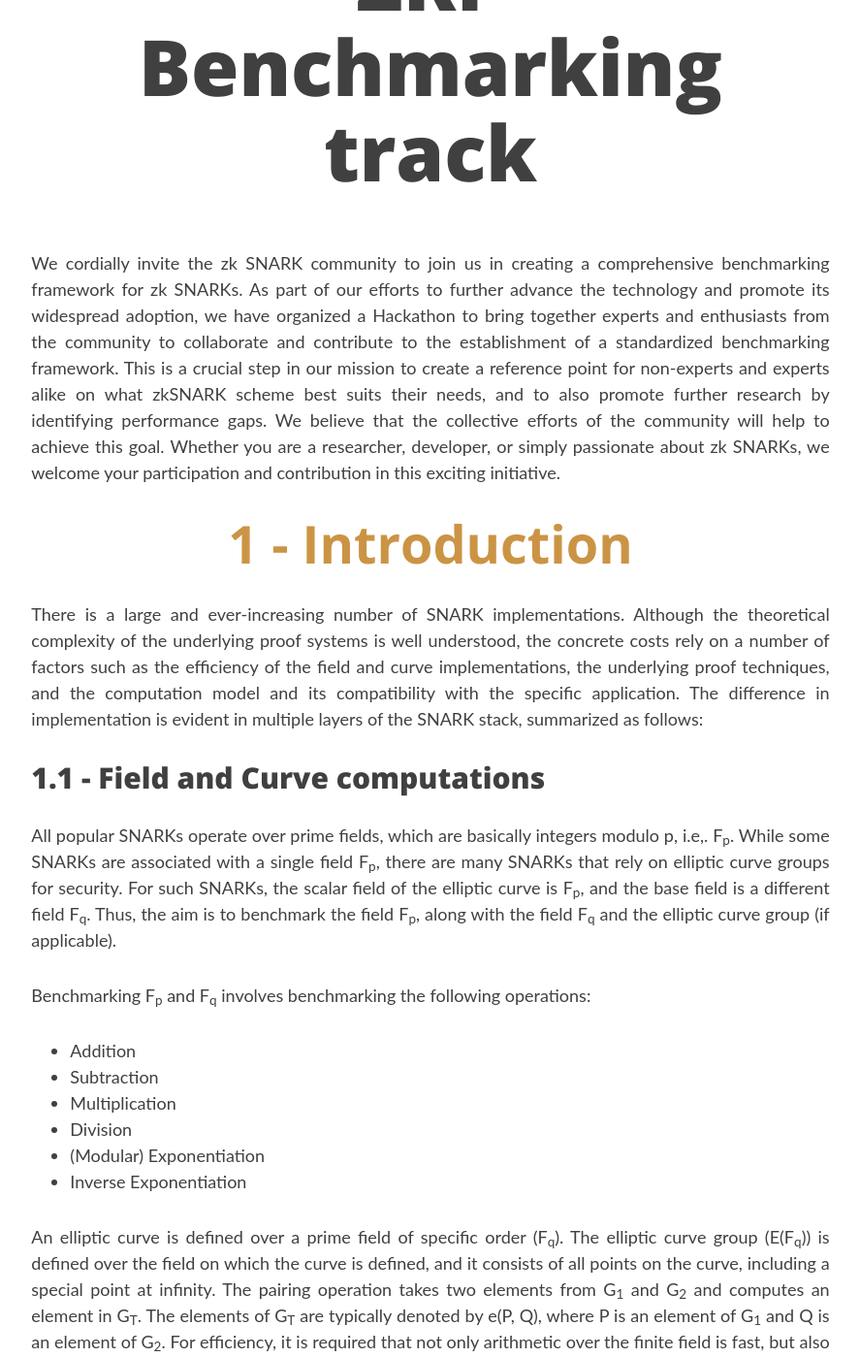
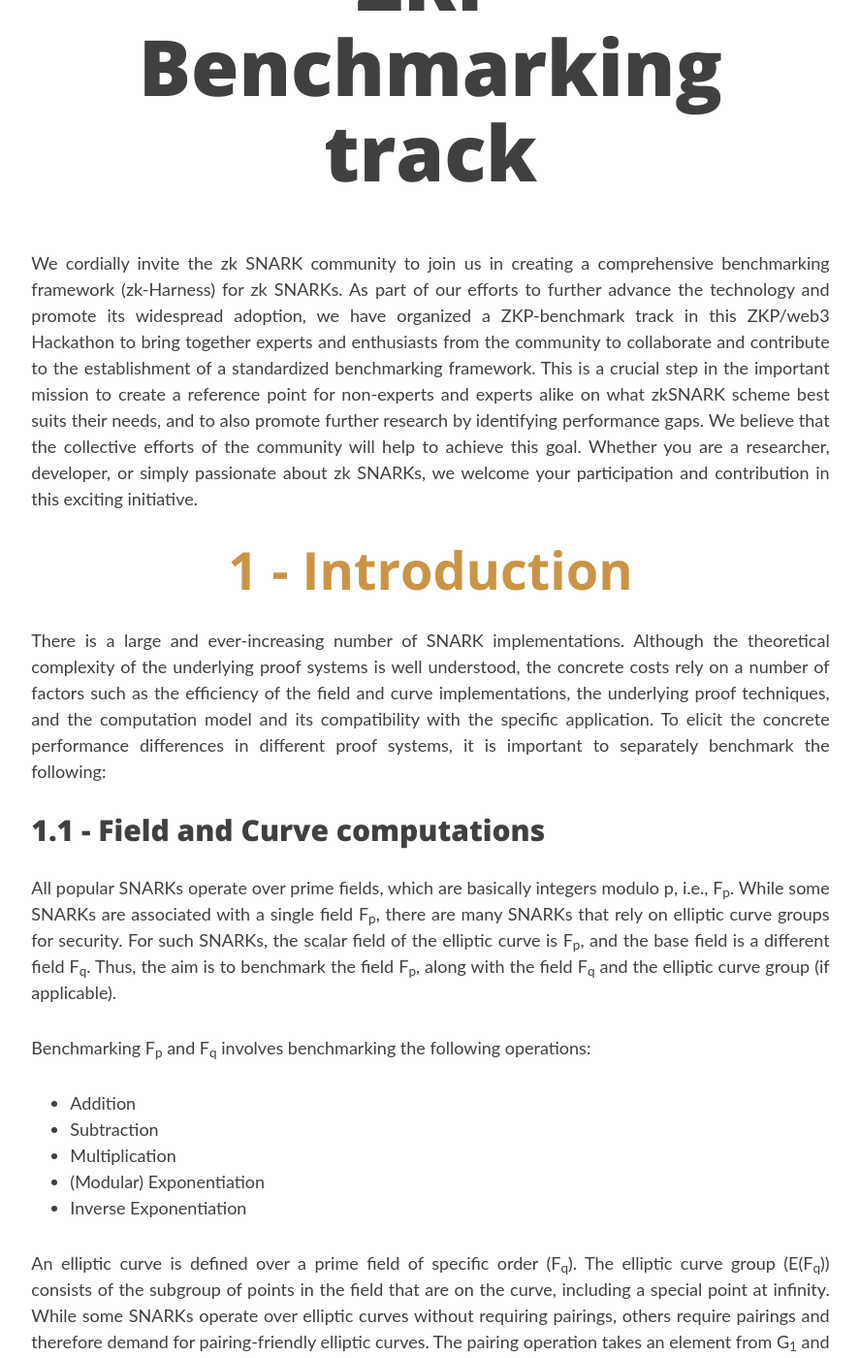
Before and after one commit to rdi-berkeley/zkp-web3-hackathon, a Jekyll site: the page built from _tracks/benchmarking_track.md, in a window 1280 px wide and 1400 px high, scrolled down 258 px. Shown: the whole window at 97% size, without its empty margins (196-1083 px from the left). Built offline with Jekyll 4.4.1, drawn with Linux system fonts in a browser that asks for light colours; nearby versions of some CDN libraries; comment, search, counter and statistics services are not loaded; some of the changed text lies outside the part shown.

Commit message:
Update benchmark track

```diff
--- a/_tracks/benchmarking_track.md
+++ b/_tracks/benchmarking_track.md
@@ -11,7 +11,7 @@ output:
 
 
 <div style="text-align: justify">
- <p>We cordially invite the zk SNARK community to join us in creating a comprehensive benchmarking framework for zk SNARKs. As part of our efforts to further advance the technology and promote its widespread adoption, we have organized a Hackathon to bring together experts and enthusiasts from the community to collaborate and contribute to the establishment of a standardized benchmarking framework. This is a crucial step in our mission to create a reference point for non-experts and experts alike on what zkSNARK scheme best suits their needs, and to also promote further research by identifying performance gaps. We believe that the collective efforts of the community will help to achieve this goal. Whether you are a researcher, developer, or simply passionate about zk SNARKs, we welcome your participation and contribution in this exciting initiative.</p>
+ <p>We cordially invite the zk SNARK community to join us in creating a comprehensive benchmarking framework (zk-Harness) for zk SNARKs. As part of our efforts to further advance the technology and promote its widespread adoption, we have organized a ZKP-benchmark track in this ZKP/web3 Hackathon to bring together experts and enthusiasts from the community to collaborate and contribute to the establishment of a standardized benchmarking framework. This is a crucial step in the important mission to create a reference point for non-experts and experts alike on what zkSNARK scheme best suits their needs, and to also promote further research by identifying performance gaps. We believe that the collective efforts of the community will help to achieve this goal. Whether you are a researcher, developer, or simply passionate about zk SNARKs, we welcome your participation and contribution in this exciting initiative. </p>
 </div>
 
 
@@ -20,26 +20,37 @@ output:
 </div>
 
 <div style="text-align: justify">
-    <p>There is a large and ever-increasing number of SNARK implementations. Although the theoretical complexity of the underlying proof systems is well understood, the concrete costs rely on a number of factors such as the efficiency of the field and curve implementations, the underlying proof techniques, and the computation model and its compatibility with the specific application. The difference in implementation is evident in multiple layers of the SNARK stack, summarized as follows:</p>
+    <p>There is a large and ever-increasing number of SNARK implementations. Although the theoretical complexity of the underlying proof systems is well understood, the concrete costs rely on a number of factors such as the efficiency of the field and curve implementations, the underlying proof techniques, and the computation model and its compatibility with the specific application. To elicit the concrete performance differences in different proof systems, it is important to separately benchmark the following:</p>
 
     <h2>1.1 - Field and Curve computations</h2>
-    <p>All popular SNARKs operate over prime fields, which are basically integers modulo p, i.e,. F<sub>p</sub>. While some SNARKs are associated with a single field F<sub>p</sub>, there are many SNARKs that rely on elliptic curve groups for security. For such SNARKs, the scalar field of the elliptic curve is F<sub>p</sub>, and the base field is a different field F<sub>q</sub>. Thus, the aim is to benchmark the field F<sub>p</sub>, along with the field F<sub>q</sub> and the elliptic curve group (if applicable).</p>
+    <p>All popular SNARKs operate over prime fields, which are basically integers modulo p, i.e., F<sub>p</sub>. While some SNARKs are associated with a single field F<sub>p</sub>, there are many SNARKs that rely on elliptic curve groups for security. For such SNARKs, the scalar field of the elliptic curve is F<sub>p</sub>, and the base field is a different field F<sub>q</sub>. Thus, the aim is to benchmark the field F<sub>p</sub>, along with the field F<sub>q</sub> and the elliptic curve group (if applicable).</p>
 
     <p>Benchmarking F<sub>p</sub> and F<sub>q</sub> involves benchmarking the following operations:</p>
     <ul>
         <li>Addition</li>
         <li>Subtraction</li>
         <li>Multiplication</li>
-        <li>Division</li>
         <li>(Modular) Exponentiation</li>
         <li>Inverse Exponentiation</li>
     </ul>
 
-    <p>An elliptic curve is defined over a prime field of specific order (F<sub>q</sub>). The elliptic curve group (E(F<sub>q</sub>)) is defined over the field on which the curve is defined, and it consists of all points on the curve, including a special point at infinity. The pairing operation takes two elements from G<sub>1</sub> and G<sub>2</sub> and computes an element in G<sub>T</sub>. The elements of G<sub>T</sub> are typically denoted by e(P, Q), where P is an element of G<sub>1</sub> and Q is an element of G<sub>2</sub>. For efficiency, it is required that not only arithmetic over the finite field is fast, but also fast arithmetic in the groups G<sub>1</sub> and G<sub>2</sub> as well as efficient pairings. Therefore, we intend to benchmark the following operations over pairing-friendly elliptic curves:</p>
+    <p>An elliptic curve is defined over a prime field of specific order (F<sub>q</sub>). The elliptic curve group (E(F<sub>q</sub>)) consists of the subgroup of points in the field that are on the curve, including a special point at infinity. While some SNARKs operate over elliptic curves without requiring pairings, others require pairings and therefore demand for pairing-friendly elliptic curves. The pairing operation takes an element from G<sub>1</sub> and an element from G<sub>2</sub> and computes an element in G<sub>T</sub>. The elements of G<sub>T</sub> are typically denoted by e(P, Q), where P is an element of G<sub>1</sub> and Q is an element of G<sub>2</sub>. For efficiency, it is required that not only is the finite field arithmetic fast, but also the arithmetic in groups G<sub>1</sub> and G<sub>2</sub> as well as pairings are efficient. Therefore, we intend to benchmark the following operations over pairing-friendly elliptic curves:</p>
+
     <ul>
-        <li>Scalar Multiplication (in G<sub>1</sub> and G<sub>2</sub>)</li>
-        <li>Multi-Scalar Multiplication (MSM)  (in G<sub>1</sub> and G<sub>2</sub>)</li>
-        <li>Parings</li>
+    <li>Scalar Multiplication</li>
+    <ul>
+        <li>in G for single elliptic curves</li>
+        <li>in G<sub>1</sub> and G<sub>2</sub> for pairing-friendly elliptic curves</li>
+    </ul>
+    <li>Multi-Scalar Multiplication (MSM)</li>
+    <ul>
+        <li>in G for single elliptic curves</li>
+        <li>in G<sub>1</sub> and G<sub>2</sub> for pairing-friendly elliptic curves</li>
+    </ul>
+    <li>Pairings</li>
+    <ul>
+        <li>for pairing-friendly elliptic curves</li>
+    </ul>
     </ul>
 
     <p>If you are unfamiliar with any of the above described concepts, you can find a good introduction <a href="https://eprint.iacr.org/2022/1400.pdf">here</a>.</p>
@@ -57,9 +68,12 @@ output:
     <p>All computations we want to prove do not belong to arithmetic modulo p. For instance, Z<sub>2^64</sub> or uint64/int64 is a popular data type in traditional programming languages. Or, we might want to prove arithmetic on a different field, say Z<sub>q</sub>. This usually happens when we want to verify elliptic-curve based cryptographic primitives. An example of this is supporting verification of ECDSA signatures. The native field of elliptic curve underlying the chosen SNARK typically differs from the base field of the secp256k1 curve (secp256k1 is not pairing friendly and hence does not present a suitable curve to instantiate SNARKs).</p>
 
     <h3>1.2.3 - Circuits for SNARK-optimized primitives</h3>
+    <p>One of the challenges in the practically using SNARKs is their inefficiency with regard to traditional hash algorithms, like SHA-2, and traditional signature algorithms, such as ECDSA. They are fast when executed on a CPU, but prohibitively slow when used in a SNARK. As a result, the community has proposed several hash functions and signature algorithms that are SNARK-friendly, such as the following:</p>
     <ul>
         <li>Poseidon Hash</li>
+        <li>Pedersen Hash</li>
         <li>MIMC Hash</li>
+        <li>EdDSA</li>
     </ul>
 
     <h3>1.2.4 - Circuits for CPU-optimized primitives</h3>
@@ -88,9 +102,9 @@ output:
         <li>Number of physical and logical cores used</li>
 </ul>
 
-<p>For a detailed description on the configuration and log format expected for circuit benchmarks, we refer hackathon participants to the <a href="https://github.com/tumberger/zk-compilers/tree/main/tutorials">tutorials</a> section.</p>
+<p>For a detailed description on the configuration and log format expected for circuit benchmarks, we refer hackathon participants to the <a href="https://github.com/zkCollective/zk-Harness/tree/main/tutorials">tutorials</a> section.</p>
 
-<p>We integrated gnark to exemplify how to integrate libraries into the benchmarking harness. You can find a description on how to run benchmarks for gnark <a href="https://github.com/tumberger/zk-compilers/tree/main/gnark">here</a>.</p>
+<p>We integrated gnark to exemplify how to integrate libraries into the zk-Harness. You can find a description on how to run benchmarks for gnark <a href="https://github.com/zkCollective/zk-Harness/tree/main/gnark">here</a>.</p>
 
 </div>
 
@@ -106,10 +120,10 @@ output:
 
 <div style="text-align: justify">
     <p>We have designed and developed zk-Harness as a general framework for benchmarking ZKPs, such that community members can easily contribute in a standardized fashion. The zk-Harness is designed for SNARK ZKP-frameworks that allow proving a circuit that describes a general computation. It is intended to be easily extensible - new ZKP-frameworks, hardware configurations and new measurement workload can be easily integrated. We specify a generic set of interfaces, such that benchmarks can be invoked through a configuration file (config.json), which produces a standardized output for a given benchmarking scenario (Arithmetic, Curve, Circuit, Recursion).</p>
-    <p>On a high level, zk-Harness takes as input a configuration file. The “Config Reader” reads the standardized config and invokes the ZKP framework as specified in the configuration file. You can find a description of the configuration file in the tutorials/config sub-folder of the GitHub repository. Each integrated ZKP framework exposes a set of functions that take as an input the standardized configuration parameters to execute the corresponding benchmarks. The output of benchmarking a given ZKP framework is a log file in csv format with standardized metrics. The log file is read by the “Log Analyzer”, which compiles the logs into HTML code that is displayed on the public website. You can find the standardized logging format in the tutorials/logs sub-folder.</p>
-    <p>Currently, the zk-Harness supports gnark and circom to provide a set of examples of how a ZKP-framework can be integrated in the zk-Harness. We provide a set of simple benchmarks that can be found in the <a href="https://github.com/tumberger/zk-compilers/tree/main/benchmarks">benchmarks</a> directory.</p>
-    <p>There are several components remaining in the zk-Harness that you can contribute to! For example, there are several ZKP frameworks that are not yet included (plonky2, arkworks, jellyfish, zokrates, libsnark) which are required for a holistic comparison that benefits the community. Further, we currently only support benchmarks for a subset of the existing circuits available for the integrated ZKP frameworks. You can find a list of circuits that are available, but not yet integrated, <a href="https://docs.google.com/spreadsheets/d/1tq8lvcg88dE6D-EVJd61hBKhQxpDsZF16UMYpDXjef8/edit#gid=834603388">here</a>.</p>
-    <h2>2.1 Hardware Specification</h2>
+    <p>On a high level, zk-Harness takes as input a configuration file. The "Config Reader" reads the standardized config and invokes the ZKP framework as specified in the configuration file. You can find a description of the configuration file in the tutorials/config sub-folder of the GitHub repository. Each integrated ZKP framework exposes a set of functions that take as an input the standardized configuration parameters to execute the corresponding benchmarks. The output of benchmarking a given ZKP framework is a log file in csv format with standardized metrics. The log file is read by the "Log Analyzer", which compiles the logs into pandas dataframes that are used by the front-end and displayed on the public website. You can find the standardized logging format in the <a href="https://github.com/zkCollective/zk-Harness/tree/main/tutorials/logs">tutorials/logs</a> sub-folder.</p>
+    <p>Currently, the zk-Harness supports gnark and circom to provide a set of examples of how a ZKP-framework can be integrated in the zk-Harness. We provide a set of simple benchmarks that can be found in the <a href="https://github.com/zkCollective/zk-Harness/tree/main/benchmarks">benchmarks</a> directory.</p>
+    <p>There are several components remaining in the zk-Harness that you can contribute to! For example, there are several ZKP frameworks that are not yet included (plonky2, halo2, arkworks, jellyfish, zokrates, libsnark) which are required for a holistic comparison that benefits the community. Further, we currently only support benchmarks for a subset of the existing circuits available for the integrated ZKP frameworks. You can find a list of circuits that are available, but not yet integrated, <a href="https://docs.google.com/spreadsheets/d/1tq8lvcg88dE6D-EVJd61hBKhQxpDsZF16UMYpDXjef8/edit#gid=834603388">here</a>.</p>
+    <h2>Hardware Specification</h2>
     <p>We intend to run the benchmarks automatically on standardized machines, such as AWS EC2 instances, to allow for a standardized and unified comparison.</p>
 </div>
 
@@ -133,7 +147,7 @@ output:
   <h1 style="font-weight: bold; font-size: 3em; color: #CB9445;">4 - Program Task Description</h1>
 </div>
 
-<div style="text-align: center;">
+<div style="text-align: left;">
   <h1 style="font-weight: bold; font-size: 2em; color: #003262;">4.1 - Benchmarking Mathematical Operations</h1>
 </div>
 
@@ -173,13 +188,13 @@ output:
 </div>
 
 
-<div style="text-align: center;">
+<div style="text-align: left;">
   <h1 style="font-weight: bold; font-size: 2em; color: #003262;">4.2 - New Circuits for Cryptographic Primitives</h1>
 </div>
 
 <div style="text-align: justify">
     <h2>Goal</h2>
-    <p>Develop a circuit implementation and benchmark it against circuits of the same computation that exist in other ZKP frameworks. other implementations.</p>
+    <p>Develop a circuit implementation and benchmark it against circuits of the same computation that exist in other ZKP frameworks</p>
 
     <h2>Task Description / Steps Involved</h2>
     <p>Given a ZKP framework, choose a cryptographic primitive that does not have an open source implementation, implement it and benchmark your implemented circuits of the same computation that exist in other ZKP frameworks. You can find a list of already implemented primitives <a href="https://docs.google.com/spreadsheets/d/1tq8lvcg88dE6D-EVJd61hBKhQxpDsZF16UMYpDXjef8/edit#gid=0">here</a>. The description on how to contribute a novel circuit implementation as a component of the zk-Harness can be found in the respective folder of the ZKP framework. This task comprises the following steps:</p>
@@ -200,23 +215,28 @@ output:
     <h2>Designated Tasks</h2>
     <p>Comparative Evaluation / implementation of one of the following primitives</p>
     <ul>
+        <li>Poseidon</li>
+        <li>Pedersen</li>
+        <li>MIMC</li>
         <li>SHA-256</li>
         <li>Blake 2</li>
-        <li>AES-128</li>
         <li>ECDSA (see <a href="https://github.com/ConsenSys/gnark/pull/372">here</a>)</li>
     </ul>
     <p>in the following frameworks</p>
     <ul>
+        <li>gnark</li>
         <li>circom</li>
-        <li>gnark</li>
         <li>halo2</li>
+        <li>jellyfish</li>
+        <li>arkworks</li>
+        <li>plonky2</li>
     </ul>
 
     <p><strong>Prize:</strong> More details to be added soon!</p>
 </div>
 
 
-<div style="text-align: center;">
+<div style="text-align: left;">
   <h1 style="font-weight: bold; font-size: 2em; color: #003262;">4.3 - Supporting new ZKP-frameworks</h1>
 </div>
 
@@ -228,13 +248,13 @@ output:
     <p>There are many implementations of SNARKs that we intend to include in the zk-Harness. Hence, we encourage hackathon participants of the benchmarking track to integrate novel libraries that are not yet supported in the initial version of zk-Harness to support a holistic comparison of heterogeneous SNARK implementations.</p>
     <ol>
         <li>Choose a framework to integrate (e.g. arkworks / plonky2 / jellyfish)</li>
-        <li>Support the data loading of configuration files</li>
+        <li>Support the data loading of configuration files in the "Config Reader"</li>
         <li>Configure the framework behavior based on the configuration file</li>
-        <li>Generate logs for a specified logging format (see logging formats <a href="https://github.com/tumberger/zk-compilers/tree/main/tutorials/logs">here</a>)</li>
+        <li>Generate logs for a specified logging format (see logging formats <a href="https://github.com/zkCollective/zk-Harness/tree/main/tutorials/logs">here</a>)</li>
         <li>Integrate the logs in the frontend implementation</li>
         <li>Create a pull request to integrate the implemented ZKP-framework in the zk-Harness and display the evaluation results on the public website.</li>
     </ol>
-    <p>You can find the detailed description on how to add a new library <a href="https://github.com/tumberger/zk-compilers/tree/main/tutorials">here</a>. You can find the standardized, cross framework, log format which is consumed by the log analyzer <a href="https://github.com/tumberger/zk-compilers/tree/main/tutorials/logs">here</a> and the description of the generic config files <a href="https://github.com/tumberger/zk-compilers/tree/main/tutorials/config">here</a>. To fully integrate a framework, you’ll need to adapt the config reader to invoke your benchmarking script and adapt the log analyzer to display your benchmarks on the webpage. The minimal integration of a new ZKP-framework in the zk-Harness should provide a “toy example” circuit.</p>
+    <p>You can find the detailed description on how to add a new library <a href="https://github.com/zkCollective/zk-Harness/tree/main/tutorials">here</a>. You can find the standardized, cross framework, log format which is consumed by the log analyzer <a href="https://github.com/zkCollective/zk-Harness/tree/main/tutorials/logs">here</a> and the description of the generic config files <a href="https://github.com/zkCollective/zk-Harness/tree/main/tutorials/config">here</a>. To fully integrate a framework, you’ll need to adapt the config reader to invoke your benchmarking script and adapt the log analyzer to display your benchmarks on the webpage. The minimal integration of a new ZKP-framework in the zk-Harness should provide a “toy example” circuit.</p>
 
     <h2>Designated Tasks:</h2>
     <p>Integrate one or more of the following libraries into the zk-Harness:</p>
@@ -248,7 +268,7 @@ output:
 </div>
 
 
-<div style="text-align: center;">
+<div style="text-align: left;">
   <h1 style="font-weight: bold; font-size: 2em; color: #003262;">4.4 - Recursion Benchmarks</h1>
 </div>
 
@@ -263,7 +283,7 @@ output:
         <li>
             <p>Recursion via succinct verification of SNARKs</p>
 
-            <p>Recursive verification of a SNARK can be achieved by essentially proving the correct verification of a SNARK. As such, there are several challenges in choosing the optimal curve and field (e.g. read about 2-chains and cycles of pairing-friendly elliptic curves <a href="https://eprint.iacr.org/2021/1359">here</a>)</p>
+            <p>Recursive verification of a SNARK can be achieved by essentially proving the correct verification of a SNARK. As such, there are several challenges in choosing the optimal curve and field (e.g. read about 2-chains and cycles of pairing-friendly elliptic curves <a href="https://eprint.iacr.org/2021/1359">here</a>).</p>
         </li>
 
         <li>
@@ -281,7 +301,7 @@ output:
 
     <ul>
         <li>
-            <p>Recursive Verification of SNARKs</p>
+            <p>Recursive verification of SNARKs</p>
             <ul>
                 <li>plonky2</li>
                 <li>gnark</li>
@@ -300,18 +320,18 @@ output:
     <p>over one of the following fields/curves:</p>
 
     <ul>
-        <li>MNT4-MNT6 curves (see <a href="https://link.springer.com/article/10.1007/s00453-016-0221-0">here</a>)</li>
-        <li>BW6 on BLS12-381 (see <a href="https://github.com/yelhousni/gnark-crypto/tree/feat/bw6_on_bls12-381">here</a>)</li>
-        <li>Goldilocks field (in the case of plonky2)</li>
-        <li>Pallas / Vesta (Pasta) curves</li>
-        <li>secp256k1/secq256k1</li>
+        <li>MNT4-MNT6 curves (see <a href="https://link.springer.com/article/10.1007/s00453-016-0221-0">here</a> / gnark + arkworks)</li>
+        <li>BW6 on BLS12-381 (see <a href="https://github.com/yelhousni/gnark-crypto/tree/feat/bw6_on_bls12-381">here</a> / gnark)</li>
+        <li>Goldilocks field (plonky2)</li>
+        <li>Pallas / Vesta (Pasta) curves (halo2 + arkworks)</li>
+        <li>secp256k1/secq256k1 (arkworks + jellyfish)</li>
     </ul>
 
     <p><strong>Prize:</strong> More details to be added soon!</p>
 </div>
 
 
-<div style="text-align: center;">
+<div style="text-align: left;">
   <h1 style="font-weight: bold; font-size: 2em; color: #003262;">4.5 - zkEVM Benchmarks</h1>
 </div>
 
```
Also changed, not shown: other parts of _tracks/benchmarking_track.md (+5 -4 lines).
